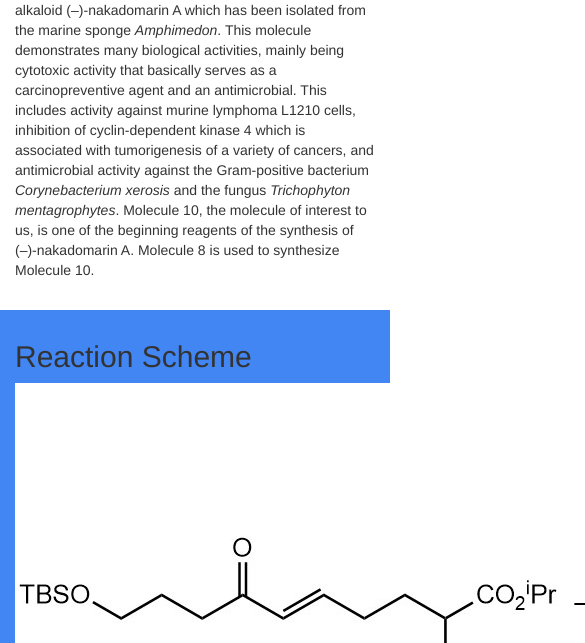
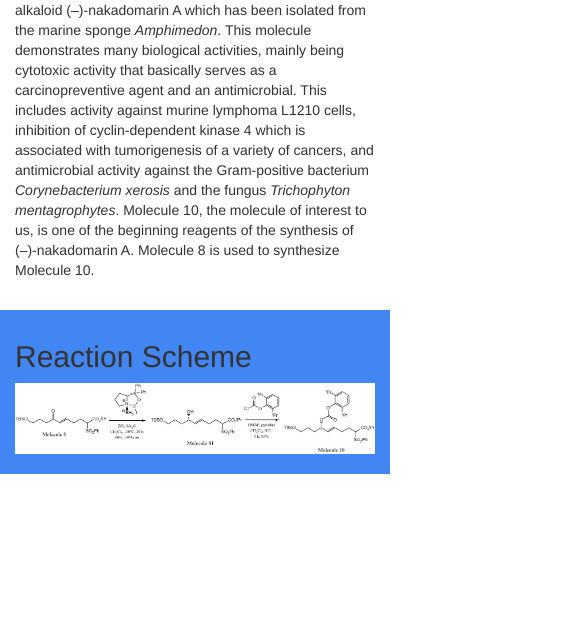
Before and after one commit to Elveskevtar/HTMLProject, a plain HTML site: page index.html in a window 390 px wide. Shown: the part 457-1100 px from the top of the page, 585 px wide, since content can reach past the window. After the commit the page ends 946 px from the top, so only its background shows below. Drawn offline with nearby package versions, Linux system fonts and the light colour scheme.

Commit message:
Make the scheme img responsive

```diff
--- a/index.html
+++ b/index.html
@@ -93,7 +93,7 @@
 					<div class="row" style="padding:20px 0px 20px 0px;background-color:#4286f4">
 						<div class="col-lg-12">
 							<h2 style="margin-top:10px">Reaction Scheme</h2>
-							<img src="scheme.jpg"></img>
+							<img class="img-responsive" src="scheme.jpg"></img>
 						</div>
 					</div>
 				</div>
```
